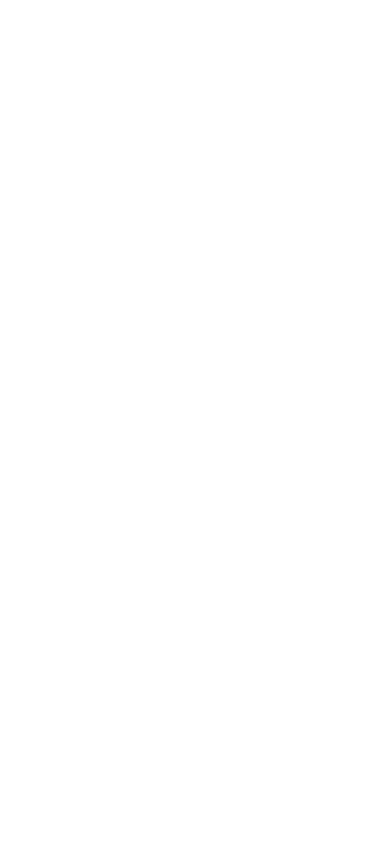
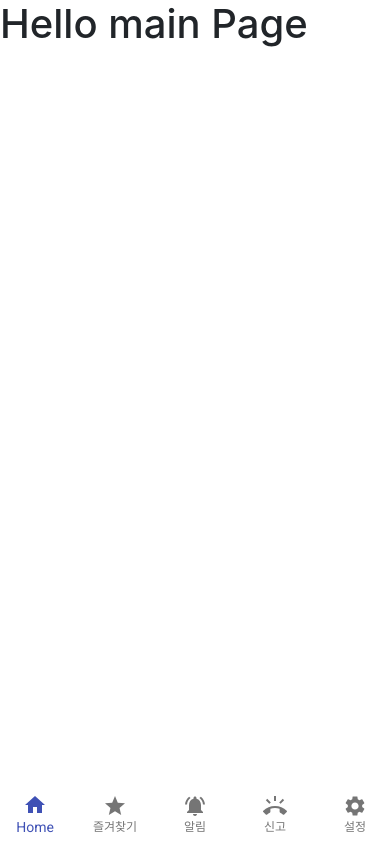
Before and after one commit to jins408/ANJA, a React (Create React App) app in the folder front-end/: page /mobile/main in a window 390 px wide. Built offline with nearby package versions, Linux system fonts and the light colour scheme.

Commit message:
S03P31B101-65/add 모바일.ver bottombar

```diff
--- a/front-end/package.json
+++ b/front-end/package.json
@@ -4,6 +4,7 @@
   "private": true,
   "dependencies": {
     "@material-ui/core": "^4.11.0",
+    "@material-ui/icons": "^4.9.1",
     "@testing-library/jest-dom": "^4.2.4",
     "@testing-library/react": "^9.3.2",
     "@testing-library/user-event": "^7.1.2",
--- a/front-end/src/App.js
+++ b/front-end/src/App.js
@@ -12,6 +12,9 @@
 // import Apply from './pages/Apply'
 
 import Favorites from './pages/moblie/tab/Favorites'
+import Main from './pages/moblie/tab/main'
+import Bottombar from './components/Bottombar';
+
 
 const App = () => {
   // let location = useLocation()
@@ -26,7 +29,9 @@
       <Route exact path="/join" component={Join}></Route>
       <Route exact path="/login" component={Login}></Route>
       <Route exact path="/apply" component={Apply}></Route> */}
-      <Route exact path='/favorite' component={Favorites}></Route>
+      <Route exact path='/mobile/favorite' component={Favorites}></Route>
+      <Route exact path='/mobile/main' component={Main}></Route>
+      <Bottombar />
     </>
   );
 }
--- /dev/null
+++ b/front-end/src/components/Bottombar.js
@@ -0,0 +1,35 @@
+import React from 'react';
+import BottomNavigation from '@material-ui/core/BottomNavigation';
+import BottomNavigationAction from '@material-ui/core/BottomNavigationAction';
+import HomeIcon from '@material-ui/icons/Home';
+import StarIcon from '@material-ui/icons/Star';
+import NotificationsActiveIcon from '@material-ui/icons/NotificationsActive';
+import RingVolumeIcon from '@material-ui/icons/RingVolume';
+import SettingsIcon from '@material-ui/icons/Settings';
+
+import '../css/bottombar.css'
+
+
+const Bottombar = () =>{
+    const [value, setValue] = React.useState(0);
+
+    return (
+      <BottomNavigation
+        value={value}
+        onChange={(event, newValue) => {
+          setValue(newValue);
+        }}
+        showLabels
+        className="bottom"
+      >
+        <BottomNavigationAction label="Home" icon={<HomeIcon />} />
+        <BottomNavigationAction label="즐겨찾기" icon={<StarIcon />} />
+        <BottomNavigationAction label="알림" icon={<NotificationsActiveIcon />} />
+        <BottomNavigationAction label="신고" icon={<RingVolumeIcon />} />
+        <BottomNavigationAction label="설정" icon={<SettingsIcon />} />
+      </BottomNavigation>
+    );
+}
+
+
+export default Bottombar
--- /dev/null
+++ b/front-end/src/css/bottombar.css
@@ -0,0 +1,5 @@
+.bottom{
+    width: 100%;
+    position: fixed;
+    bottom: 0;
+}
--- /dev/null
+++ b/front-end/src/pages/moblie/tab/main.js
@@ -0,0 +1,12 @@
+import React from 'react';
+
+
+const main = () =>{
+    return(
+            <div>
+                <h1>Hello main Page</h1>
+            </div>
+        );
+    }
+
+export default main;
```
Also changed, not shown: 1 other file (tests, documents, lock files or other folders).
